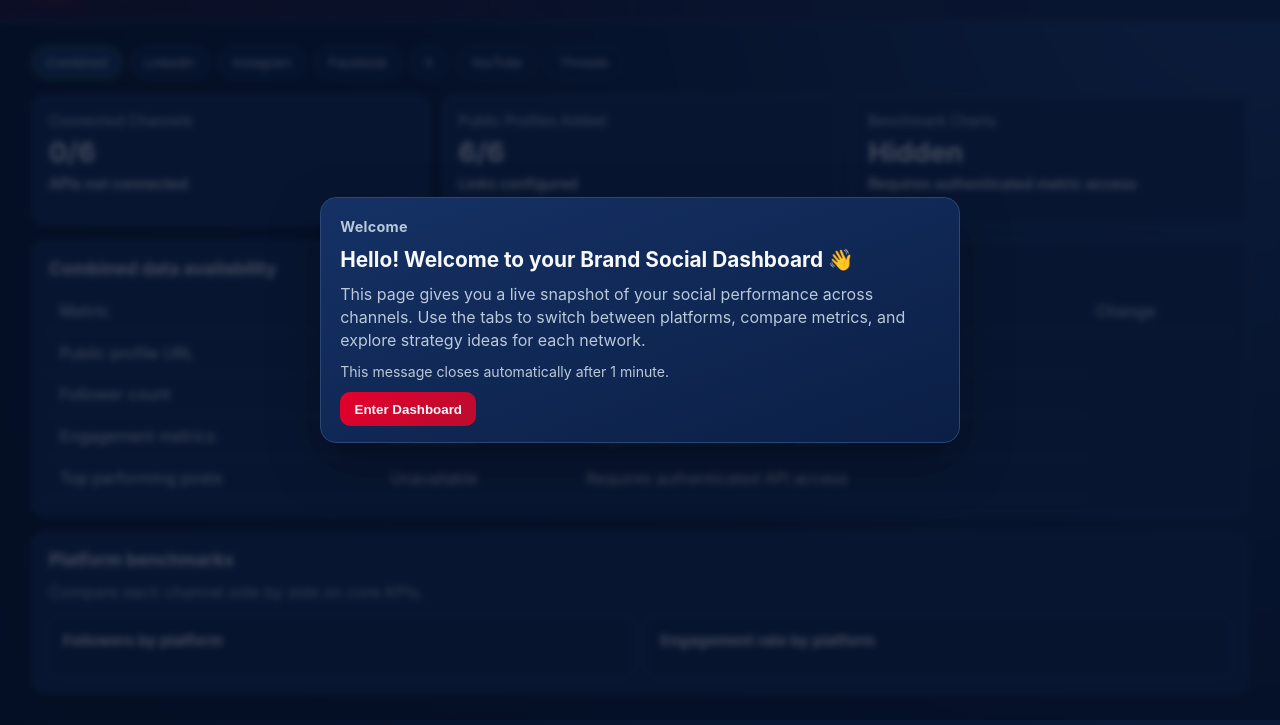
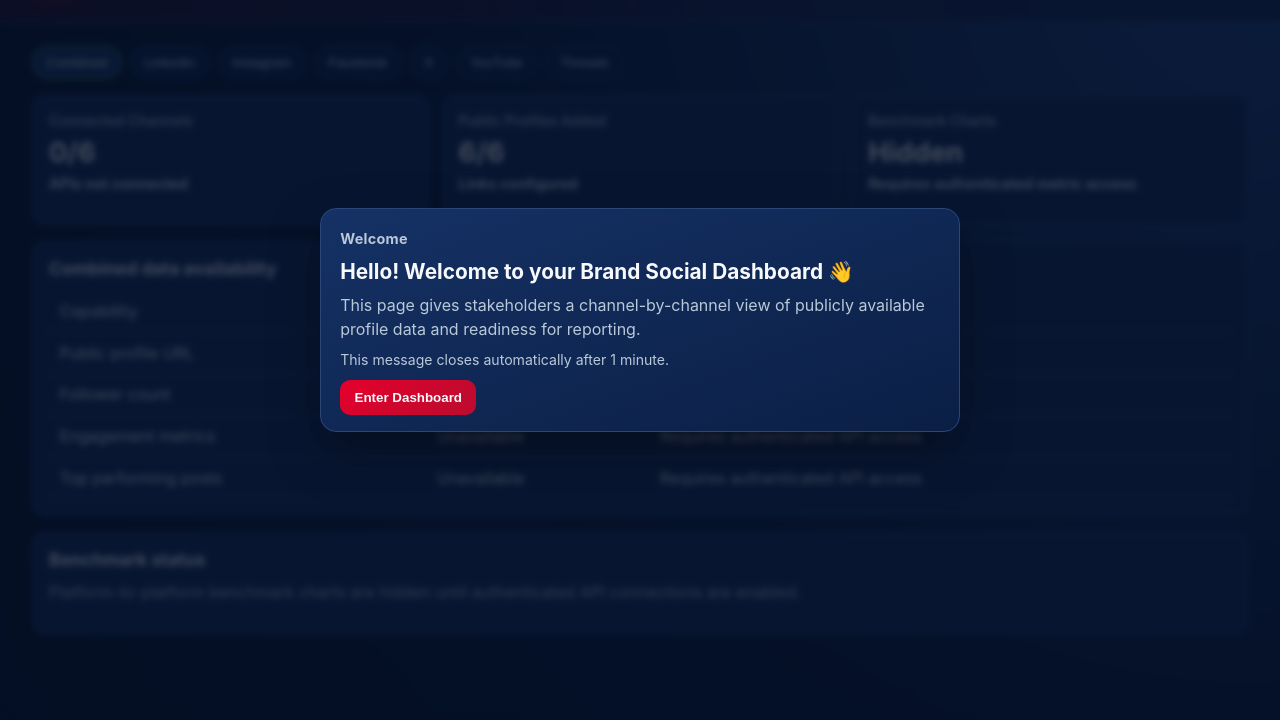
Before and after one commit to avaesmith/social-dashboard, a plain HTML site: page index.html in a window 1280 px wide. Shown: the part 80-805 px from the top of the page. Drawn offline with Linux system fonts and the light colour scheme.

Commit message:
Update index.html

```diff
--- a/index.html
+++ b/index.html
@@ -12,8 +12,7 @@
         <p class="welcome-eyebrow">Welcome</p>
         <h2 id="welcomeTitle">Hello! Welcome to your Brand Social Dashboard 👋</h2>
         <p>
-          This page gives you a live snapshot of your social performance across channels. Use the tabs to switch
-          between platforms, compare metrics, and explore strategy ideas for each network.
+          This page gives stakeholders a channel-by-channel view of publicly available profile data and readiness for reporting.
         </p>
         <p class="welcome-note">This message closes automatically after 1 minute.</p>
         <button class="welcome-btn" id="welcomeCloseBtn" type="button">Enter Dashboard</button>
@@ -40,12 +39,11 @@
         <h2 id="panelTitle">Channel Breakdown</h2>
         <div class="table-wrap">
           <table>
-            <thead>
+            <thead id="tableHead">
               <tr>
-                <th>Metric</th>
-                <th>Current</th>
-                <th>Previous</th>
-                <th>Change</th>
+                <th>Capability</th>
+                <th>Status</th>
+                <th>Details</th>
               </tr>
             </thead>
             <tbody id="metricRows"></tbody>
@@ -54,18 +52,10 @@
       </section>
 
       <section class="panel benchmark-panel">
-        <h2 id="benchmarkTitle">Platform benchmarks</h2>
-        <p class="subtitle">Compare each channel side by side on core KPIs.</p>
-        <div class="benchmark-grid">
-          <article class="benchmark-card">
-            <h3>Followers by platform</h3>
-            <div id="followersChart" class="bar-chart"></div>
-          </article>
-          <article class="benchmark-card">
-            <h3>Engagement rate by platform</h3>
-            <div id="engagementChart" class="bar-chart"></div>
-          </article>
-        </div>
+        <h2 id="benchmarkTitle">Benchmark status</h2>
+        <p class="subtitle">
+          Platform-to-platform benchmark charts are hidden until authenticated API connections are enabled.
+        </p>
       </section>
 
       <section class="panel insights-panel" id="platformInsightsPanel">
```
